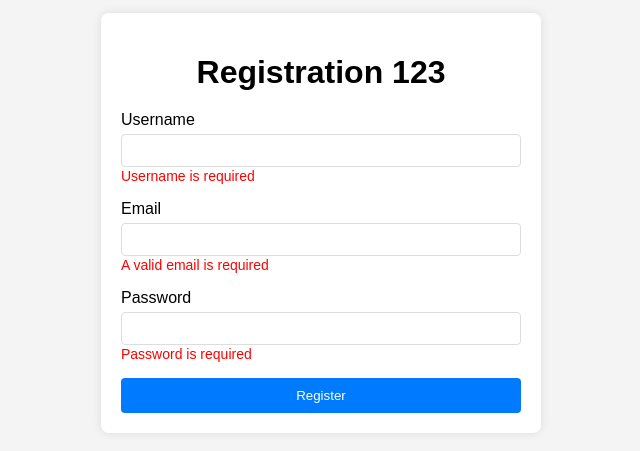
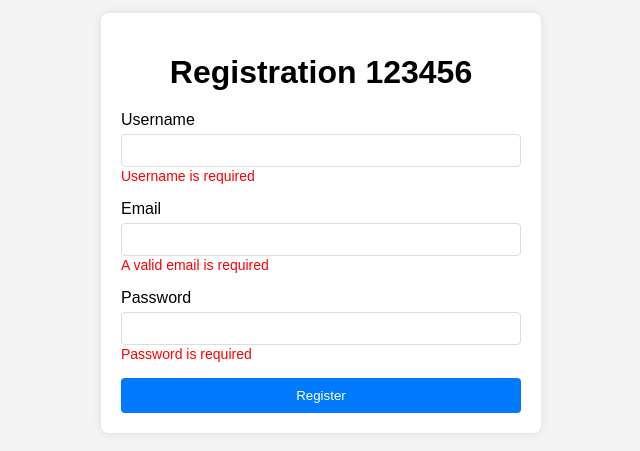
Before and after one commit to sampreeth15/DEVOPS, a plain HTML site: page index.html in a window 1280 px wide. Shown: the part 177-628 px from the top of the page, without its empty margins (319-959 px from the left). Drawn offline with nearby package versions, Linux system fonts and the light colour scheme.

Commit message:
Update index.html

```diff
--- a/index.html
+++ b/index.html
@@ -10,7 +10,7 @@
 </head>
 <body ng-app="registrationApp" ng-controller="RegistrationController">
     <div class="container">
-        <h1>Registration 123</h1>
+        <h1>Registration 123456</h1>
         <form name="registrationForm" ng-submit="submitForm()">
             <div class="form-group">
                 <label for="username">Username</label>
```
